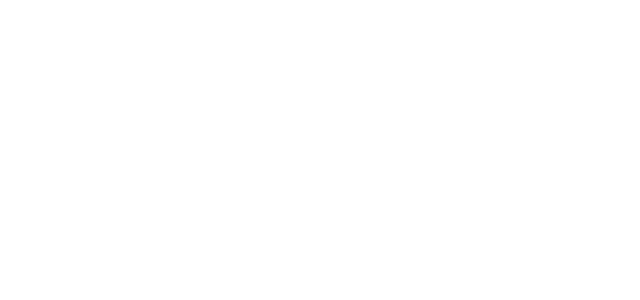
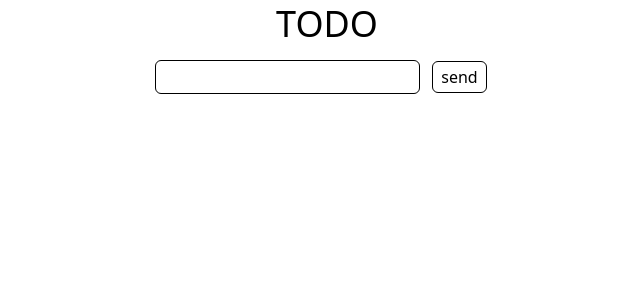
Before and after one commit to takuyatechexpert/vue_typescript, a Vue app: page / in a window 1280 px wide. Shown: the top 300 px of the page, without its empty margins (313-953 px from the left). Built offline with nearby package versions, Linux system fonts and the light colour scheme.

Commit message:
add todo page

```diff
--- a/src/App.vue
+++ b/src/App.vue
@@ -4,7 +4,6 @@
 
 <script lang="ts">
 import Vue from 'vue';
-import HelloWorld from './components/HelloWorld.vue';
 
 export default Vue.extend({
   name: 'App',
--- a/src/components/HelloWorld.vue
+++ b/src/components/HelloWorld.vue
@@ -1,6 +1,6 @@
 <template>
   <div class="hello">
-    <h1 class="text-red-500">{{ msg }}</h1>
+    <h1 class="text-red-500 text-4xl">{{ msg }}</h1>
     <div>{{ book.title }}</div>
     <div>{{ book.author }}</div>
     <div>{{ book.year }}</div>
--- /dev/null
+++ b/src/components/Todo.vue
@@ -0,0 +1,50 @@
+<template>
+  <div>
+    <div class="text-center text-4xl mt-1">TODO</div>
+
+    <div class="text-center mt-4">
+      <input
+        type="text"
+        v-model="formData.todo"
+        class="border border-black rounded-md h-8 p-4">
+      <button class="mx-3 h-8 border border-black rounded-md px-2" @click="onSend()">send</button>
+    </div>
+
+    <div class="text-center mt-4 text-xl">
+      <ul>
+        <li v-for="(todo, index) in todos" :key="index">{{ todo }}</li>
+      </ul>
+    </div>
+  </div>
+</template>
+
+<script lang='ts'>
+import vue, { PropType } from 'vue'
+
+interface Data {
+  formData: {
+    todo: string,
+  }
+
+  todos: [],
+}
+
+export default vue.extend({
+  data(): Data {
+    return {
+      formData: {
+        todo: ''
+      },
+
+      todos: []
+    }
+  },
+
+  methods: {
+    onSend(): void {
+      this.todos.push(this.formData.todo)
+      this.formData.todo = ''
+    }
+  }
+})
+</script>
--- a/src/routers/index.ts
+++ b/src/routers/index.ts
@@ -8,8 +8,15 @@
 
 const routes: Array<RouteConfig> = [
   {
+    path: '/',
+    name: 'top',
+    component: () => import(
+      '../components/Todo.vue'
+    )
+  },
+  {
     path: '/hello-world',
-    name: 'top',
+    name: 'helloWorld',
     component: () => import(
       '../components/HelloWorld.vue'
     ),
```
